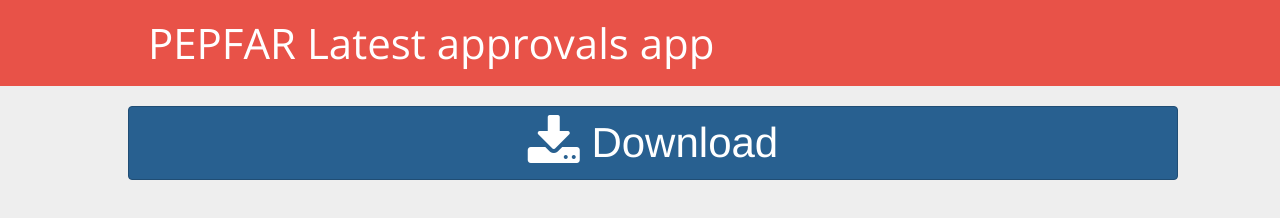
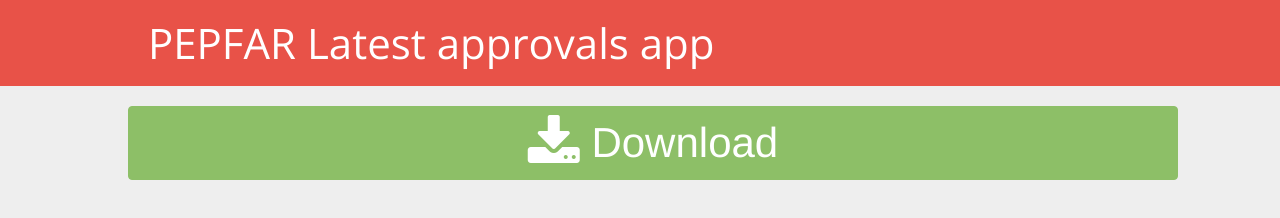
Before and after one commit to dhis2/pepfar-approvals-release, a plain HTML site: page index.html in a window 1280 px wide. In both pictures the pointer is over the button "Download". Shown: the top 218 px of the page. Drawn offline with nearby package versions, Linux system fonts and the light colour scheme.

Commit message:
Update page.css

```diff
--- a/page.css
+++ b/page.css
@@ -27,11 +27,12 @@ h1 {
   padding: 0;
 }
 
-button.btn-primary {
+button.btn-primary, button.btn-primary:hover {
   background: #8DBF67;
   border-color: #8DBF67;
   width: 100%;
   font-size: 3em;
+  font-weight: 100;
 }
 
 .inner {
```
